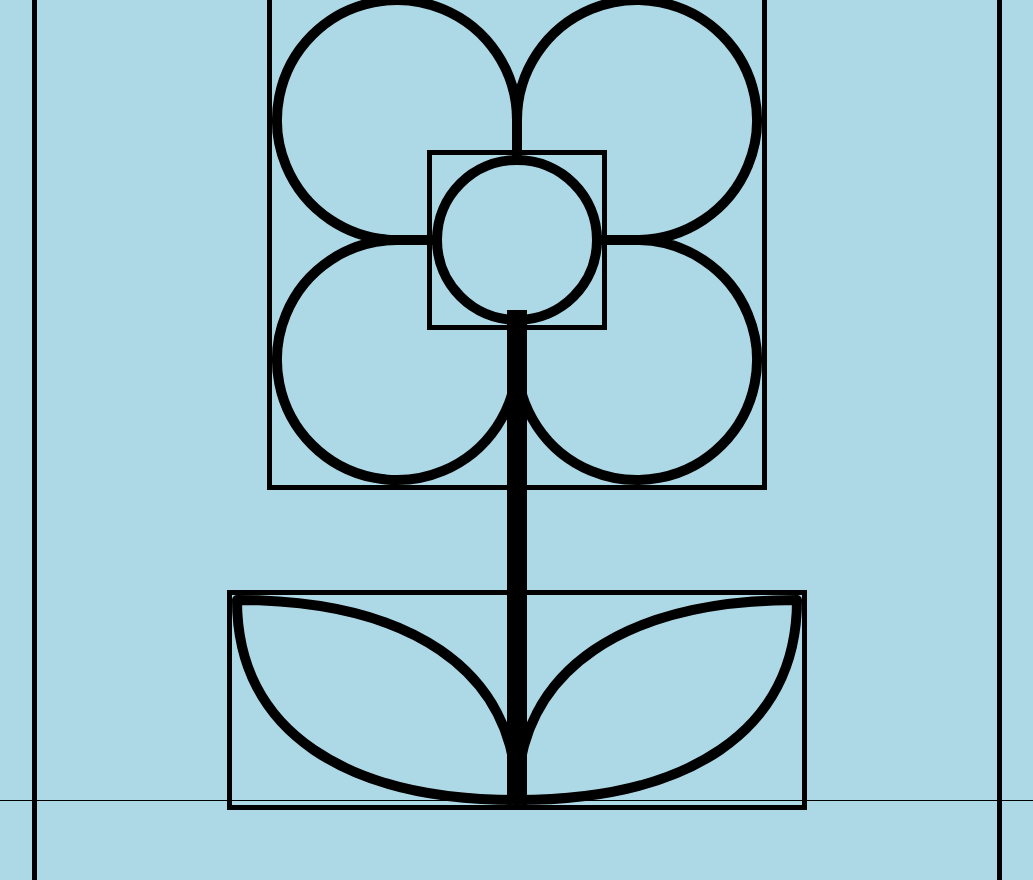
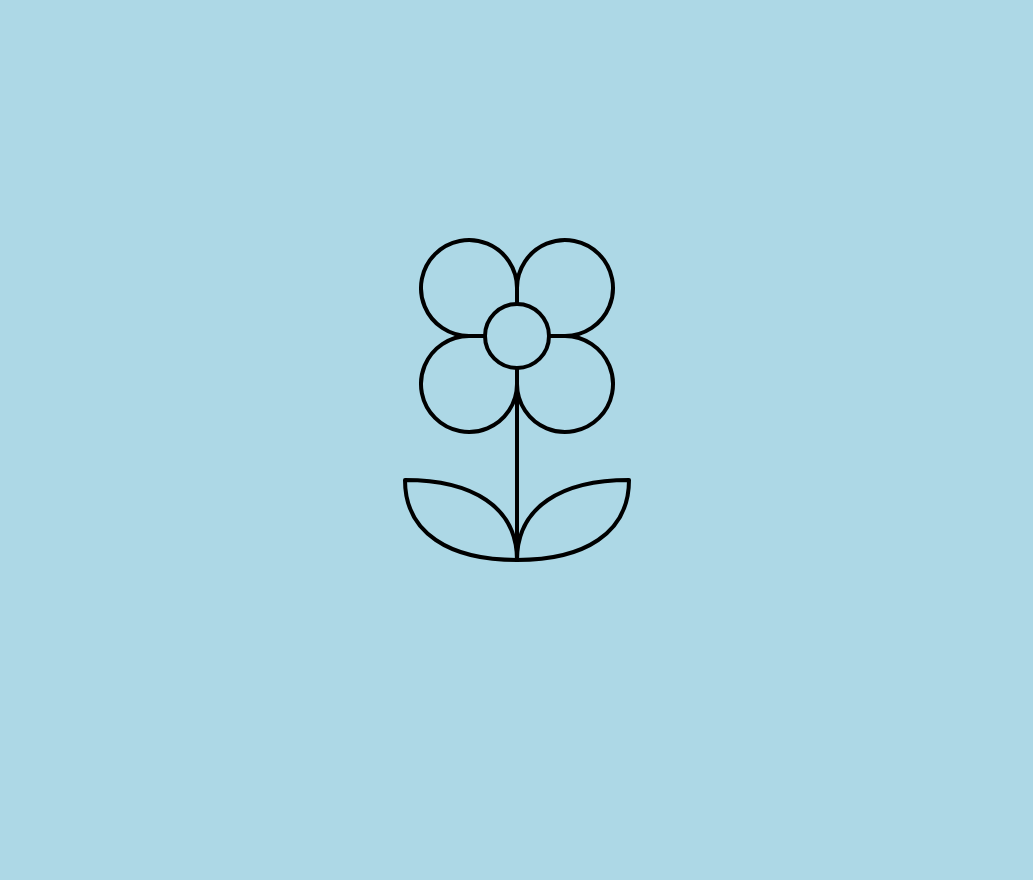
Before and after one commit to kelseelawrence/animate-icon-kl378, a plain HTML site: page index.html in a window 1280 px wide. Shown: the whole page, without its empty margins (123-1156 px from the left). After the commit the page ends 800 px from the top, so only its background shows below. Drawn offline with nearby package versions, Linux system fonts and the light colour scheme.

Commit message:
stroke outline

```diff
--- a/style.css
+++ b/style.css
@@ -1,6 +1,6 @@
 /* Diagnostic Styling */
 * {
-   outline: 1px solid black;
+   /* outline: 1px solid black;  */
 }
 
 /* temp background color */
@@ -16,7 +16,7 @@ body {
 }
 
 svg {
-   transform: scale(5);
+   transform: scale(2);
    /* scale: 5; */
  }
 
```
